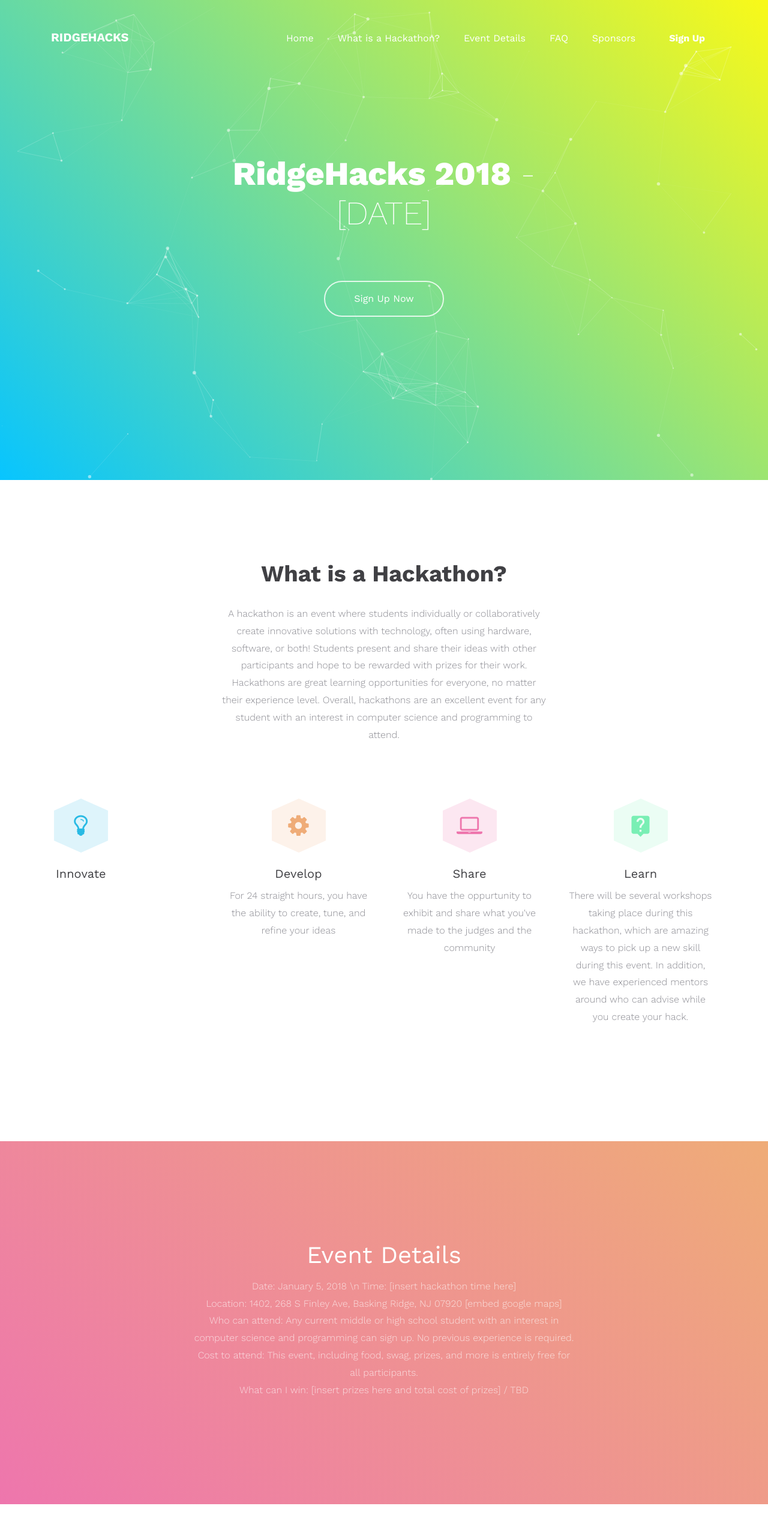
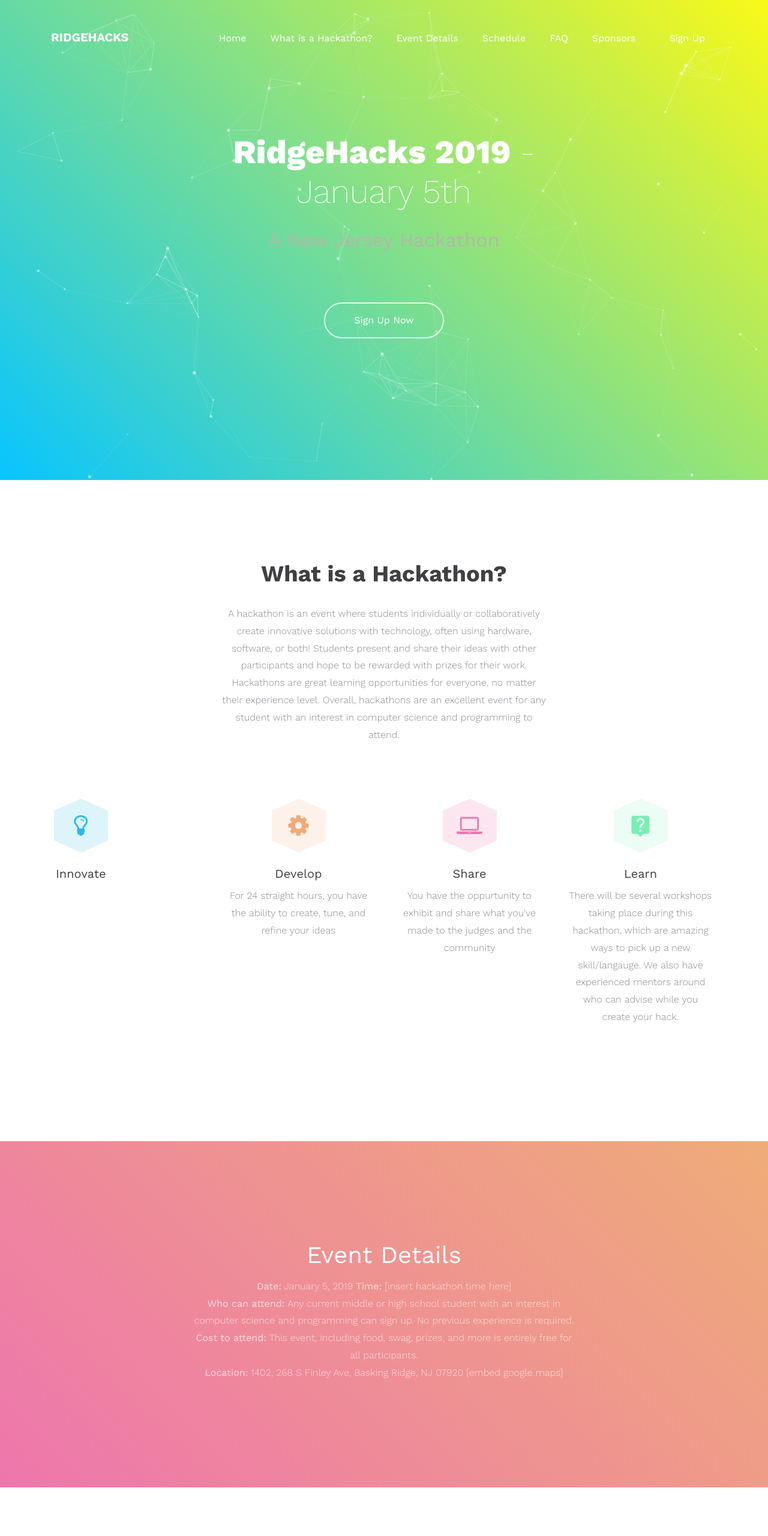
Before and after one commit to zhenguwu/RidgeHacks, a plain HTML site: page index.html in a window 1280 px wide. Shown: the top 2560 px of the page at 60% size. Drawn offline with nearby package versions, Linux system fonts and the light colour scheme; some packages are replaced by stand-ins of ours; no server answers; files whose address does not match are found by name.

```diff
--- a/index.html
+++ b/index.html
@@ -1,7 +1,7 @@
 <!DOCTYPE html>
 <html lang="en">
   <head>
-    <title>RidgeHacks 2018</title>
+    <title>RidgeHacks 2019</title>
     <meta charset="utf-8">
     <meta name="viewport" content="width=device-width, initial-scale=1, shrink-to-fit=no">
 
@@ -38,12 +38,13 @@
 
       <div class="collapse navbar-collapse" id="ftco-nav">
         <ul class="navbar-nav ml-auto">
-          <li class="nav-item cta"><a class="nav-link cta-none">Home</a></li>
-          <li class="nav-item cta"><a class="nav-link cta-none">What is a Hackathon?</a></li>
-          <li class="nav-item cta"><a class="nav-link cta-none">Event Details</a></li>
-          <li class="nav-item cta"><a class="nav-link cta-none">FAQ</a></li>
-          <li class="nav-item cta"><a class="nav-link cta-none">Sponsors</a></li>
-          <li class="nav-item cta"><a class="nav-link cta-none" style=" margin-left: 1rem!important"><strong>Sign Up</strong></a></li>
+          <li class="nav-item cta"><a href="#home" class="nav-link cta-none anchor-scroll">Home</a></li>
+          <li class="nav-item cta"><a href="#what-is-a-hackathon" class="nav-link cta-none anchor-scroll">What is a Hackathon?</a></li>
+          <li class="nav-item cta"><a href="#event-details" class="nav-link cta-none anchor-scroll">Event Details</a></li>
+          <li class="nav-item cta"><a href="#schedule" class="nav-link cta-none anchor-scroll">Schedule</a></li>
+          <li class="nav-item cta"><a href="#faq" class="nav-link cta-none anchor-scroll">FAQ</a></li>
+          <li class="nav-item cta"><a href="#sponsors" class="nav-link cta-none anchor-scroll">Sponsors</a></li>
+          <li class="nav-item cta"><a class="nav-link cta-none" style=" margin-left: 1rem!important">Sign Up</a></li>
         </ul>
       </div>
     </div>
@@ -51,21 +52,24 @@
     <!-- END nav -->
 
     <!-- <div class="js-fullheight"> -->
+    <section id="home">
     <div class="hero-wrap js-fullheight">
       <div class="overlay"></div>
       <div id="particles-js"></div>
       <div class="container">
         <div class="row no-gutters slider-text align-items-center justify-content-center" data-scrollax-parent="true">
           <div class="col-md-6 ftco-animate text-center" data-scrollax=" properties: { translateY: '70%' }">
-            <h1 class="mb-4" style="margin-bottom: 5rem!important" data-scrollax="properties: { translateY: '30%', opacity: 1.6 }"><strong>RidgeHacks 2018</strong> - [DATE] <br></h1>
+            <h1 class="mb-4" data-scrollax="properties: { translateY: '30%', opacity: 1.6 }"><strong>RidgeHacks 2019</strong> - January 5th <br></h1>
+            <h2 style="margin-bottom: 5rem!important; color:#b5b5ad">A New Jersey Hackathon</h2>
             <p data-scrollax="properties: { translateY: '30%', opacity: 1.6 }"><a href="#" class="btn btn-primary btn-outline-white px-5 py-3">Sign Up Now</a></p>
           </div>
         </div>
       </div>
     </div>
+    </section>
 
 
-    <section class="ftco-section">
+    <section class="ftco-section" id="what-is-a-hackathon">
       <div class="container">
         <div class="row justify-content-center mb-5 pb-5">
           <div class="col-md-6 text-center heading-section ftco-animate">
@@ -108,7 +112,7 @@
               <div class="d-flex justify-content-center"><div class="icon color-4 d-flex justify-content-center mb-3"><span class="align-self-center icon-live_help"></span></div></div>
               <div class="media-body p-2 mt-3">
                 <h3 class="heading">Learn</h3>
-                <p>There will be several workshops taking place during this hackathon, which are amazing ways to pick up a new skill during this event. In addition, we have experienced mentors around who can advise while you create your hack.</p>
+                <p>There will be several workshops taking place during this hackathon, which are amazing ways to pick up a new skill/langauge. We also have experienced mentors around who can advise while you create your hack.</p>
               </div>
             </div>
           </div>
@@ -116,18 +120,17 @@
       </div>
     </section>
 
-    <section class="ftco-section-parallax">
+    <section class="ftco-section-parallax" id="event-details">
       <div class="parallax-img d-flex align-items-center">
         <div class="container">
           <div class="row d-flex justify-content-center">
-            <div class="col-md-7 text-center heading-section heading-section-white ftco-animate">
+            <div class="col-md-7 text-center heading-section heading-section-white ftco-animate" style="font-size: 16">
               <h2>Event Details</h2>
-              <p>Date: January 5, 2018 \n
-              Time: [insert hackathon time here] </br>
-              Location: 1402, 268 S Finley Ave, Basking Ridge, NJ 07920 [embed google maps] </br>
-              Who can attend: Any current middle or high school student with an interest in computer science and programming can sign up. No previous experience is required. </br>
-              Cost to attend: This event, including food, swag, prizes, and more is entirely free for all participants. </br>
-              What can I win: [insert prizes here and total cost of prizes] / TBD
+              <p><strong>Date:</strong> January 5, 2019
+              <strong>Time:</strong> [insert hackathon time here] </br>
+              <strong>Who can attend:</strong> Any current middle or high school student with an interest in computer science and programming can sign up. No previous experience is required. </br>
+              <strong>Cost to attend:</strong> This event, including food, swag, prizes, and more is entirely free for all participants. </br>
+              <strong>Location:</strong> 1402, 268 S Finley Ave, Basking Ridge, NJ 07920 [embed google maps]
               </p>
             </div>
           </div>
@@ -135,7 +138,7 @@
       </div>
     </section>
 
-    <section class="ftco-section">
+    <section class="ftco-section" id="schedule">
       <div class="container">
         <div class="row no-gutters justify-content-center mb-5 pb-5">
           <div class="col-md-7 text-center heading-section ftco-animate">
@@ -146,7 +149,7 @@
       </div>
     </section>
 
-    <section class="ftco-section testimony-section bg-light">
+    <section class="ftco-section testimony-section bg-light" id="ogranization-team">
       <div class="container">
         <div class="row justify-content-center mb-5 pb-5">
           <div class="col-md-7 text-center heading-section ftco-animate">
@@ -227,7 +230,7 @@
       </div>
     </section>
 
-    <section class="ftco-section ftco-counter" id="section-counter">
+    <section class="ftco-section ftco-counter" id="faq">
       <div class="container">
         <div class="row justify-content-center mb-5 pb-5">
           <div class="col-md-7 text-center heading-section heading-section-white ftco-animate">
@@ -239,7 +242,6 @@
           <div class="col-md-6 col-lg-4 d-flex justify-content-center counter-wrap ftco-animate">
             <div class="block-18 text-center">
               <div class="text">
-                <strong class="number" data-number="400">0</strong>
                 <span>Customers are satisfied with our professional support</span>
               </div>
             </div>
@@ -247,7 +249,6 @@
           <div class="col-md-6 col-lg-4 d-flex justify-content-center counter-wrap ftco-animate">
             <div class="block-18 text-center">
               <div class="text">
-                <strong class="number" data-number="1000">0</strong>
                 <span>Amazing preset options to be mixed and combined</span>
               </div>
             </div>
@@ -255,7 +256,6 @@
           <div class="col-md-6 col-lg-4 d-flex justify-content-center counter-wrap ftco-animate">
             <div class="block-18 text-center">
               <div class="text">
-                <strong class="number" data-number="8000">0</strong>
                 <span>Average response time on live chat support channel</span>
               </div>
             </div>
@@ -264,7 +264,7 @@
       </div>
     </section>
 
-    <section class="ftco-section bg-light">
+    <section class="ftco-section bg-light" id="sponsors">
       <div class="container">
         <div class="row justify-content-center mb-5 pb-5">
           <div class="col-md-7 text-center heading-section ftco-animate">
@@ -324,7 +324,7 @@
         <div class="row mb-5">
           <div class="col-md">
             <div class="ftco-footer-widget mb-4">
-              <h2 class="ftco-heading-2">Snipp.</h2>
+              <h2 class="ftco-heading-2">RidgeHacks</h2>
               <p>Far far away, behind the word mountains, far from the countries Vokalia and Consonantia, there live the blind texts.</p>
             </div>
           </div>
@@ -391,7 +391,7 @@
   <script src="js/aos.js"></script>
   <script src="js/jquery.animateNumber.min.js"></script>
   <script src="js/bootstrap-datepicker.js"></script>
-    <script src="js/addtional.js"></script>
+  <script src="js/addtional.js"></script>
   <script src="js/particles.min.js"></script>
   <script src="js/particle.js"></script>
   <script src="js/scrollax.min.js"></script>
```
